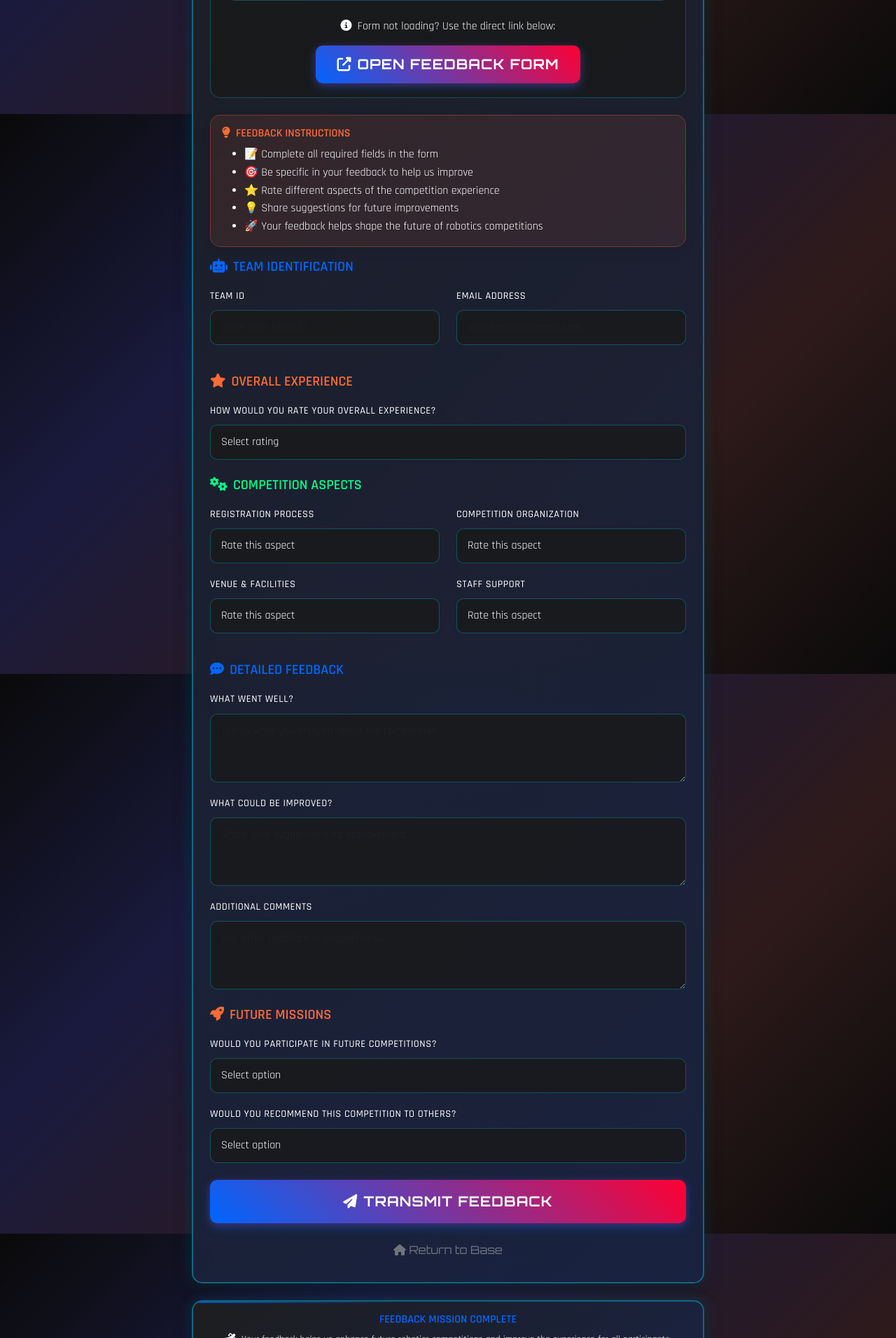
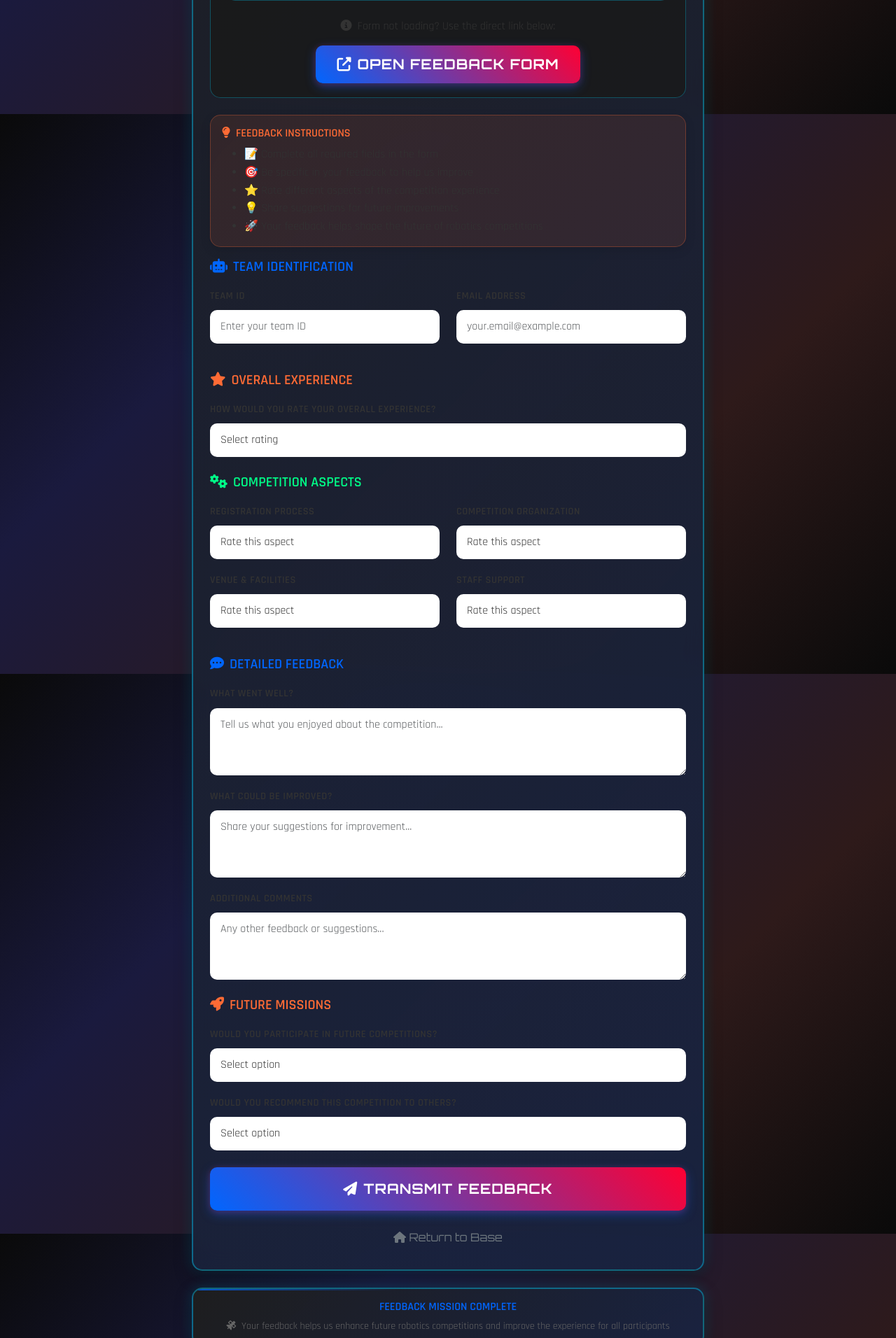
Before and after one commit to taksh1507/MatchPulse, a Python web app: template templates/feedback.html in a window 1280 px wide. Shown: the part 1437-3349 px from the top of the page at 70% size. Run offline with Jinja, Linux system fonts and the light colour scheme; the template is opened without the code that fills it, so the values that code supplies are empty; some libraries are stand-ins or nearby versions.

Commit message:
≡ƒÜÇ Complete MatchPulse System - Production Ready

```diff
--- a/templates/feedback.html
+++ b/templates/feedback.html
@@ -8,9 +8,7 @@
         <!-- Team RAW Feedback Header -->
         <div class="text-center mb-5">
             <div class="robotics-logo">
-                <img src="{{ url_for('static', filename='images/RawLogo.jpeg') }}"
-                     alt="TEAM RAW Logo"
-                     style="height: 150px; width: 150px; object-fit: contain; border-radius: 20px;
+                <img src="{{ url_for('static', filename='images/RawLogo.jpeg') }}" alt="TEAM RAW Logo" style="height: 150px; width: 150px; object-fit: contain; border-radius: 20px;
                             box-shadow: 0 0 25px rgba(0, 102, 255, 0.6), 0 0 35px rgba(255, 0, 51, 0.3);
                             border: 3px solid rgba(0, 102, 255, 0.7);
                             animation: roboticsPulse 3s ease-in-out infinite;"
@@ -20,58 +18,61 @@
                 <div id="feedback-logo-fallback" style="display: none; height: 150px; width: 150px; border-radius: 20px;
                      background: linear-gradient(45deg, var(--accent-blue), var(--accent-red));
                      align-items: center; justify-content: center; margin: 0 auto;">
-                    <i class="fas fa-comments" style="font-size: 4rem; color: white; text-shadow: 0 0 20px rgba(255,255,255,0.5);"></i>
+                    <i class="fas fa-comments"
+                        style="font-size: 4rem; color: white; text-shadow: 0 0 20px rgba(255,255,255,0.5);"></i>
                 </div>
             </div>
-            <h1 class="hologram-text mt-4" style="font-family: 'Orbitron', sans-serif; font-weight: 900; font-size: 2.2rem;">
+            <h1 class="hologram-text mt-4"
+                style="font-family: 'Orbitron', sans-serif; font-weight: 900; font-size: 2.2rem;">
                 <span style="color: var(--accent-blue); text-shadow: 0 0 20px rgba(0, 102, 255, 0.8);">MISSION</span>
                 <span style="color: var(--accent-red); text-shadow: 0 0 20px rgba(255, 0, 51, 0.8);">FEEDBACK</span>
             </h1>
-            <p style="color: var(--text-light); font-family: 'Rajdhani', sans-serif; font-size: 1.2em;">
+            <p style="color: #666666; font-family: 'Rajdhani', sans-serif; font-size: 1.2em;">
                 <i class="fas fa-satellite-dish me-2"></i>Help us improve the robotics competition experience
             </p>
         </div>
 
         <div class="card glow-border">
-            <div class="card-header text-center" style="background: linear-gradient(90deg, var(--accent-blue) 0%, var(--accent-red) 100%);">
+            <div class="card-header text-center"
+                style="background: linear-gradient(90deg, var(--accent-blue) 0%, var(--accent-red) 100%);">
                 <h4 class="mb-0" style="font-family: 'Orbitron', sans-serif; font-weight: 700;">
                     <i class="fas fa-comments me-2"></i>COMPETITION FEEDBACK PORTAL
                 </h4>
-                <small class="opacity-90" style="font-family: 'Rajdhani', sans-serif;">Your input drives our innovation</small>
+                <small class="opacity-90" style="font-family: 'Rajdhani', sans-serif;">Your input drives our
+                    innovation</small>
             </div>
             <div class="card-body p-4">
                 <!-- Team Information Display -->
                 {% if team_id %}
-                <div class="alert mb-4 data-stream" style="background: linear-gradient(135deg, rgba(0, 212, 255, 0.1) 0%, rgba(0, 255, 136, 0.1) 100%); border: 1px solid var(--accent-blue);">
+                <div class="alert mb-4 data-stream"
+                    style="background: linear-gradient(135deg, rgba(0, 212, 255, 0.1) 0%, rgba(0, 255, 136, 0.1) 100%); border: 1px solid var(--accent-blue);">
                     <h5 style="color: var(--accent-blue); font-family: 'Rajdhani', sans-serif; font-weight: 600;">
                         <i class="fas fa-robot me-2"></i>TEAM IDENTIFICATION
                     </h5>
-                    <p class="mb-0" style="color: var(--text-light);">
-                        <strong>Team ID: <span style="color: var(--accent-green);">{{ team_id }}</span></strong>
+                    <p class="mb-0" style="color: #333333;">
+                        <strong>Team ID: <span style="color: var(--team-blue);">{{ team_id }}</span></strong>
                     </p>
                 </div>
                 {% endif %}
 
                 <!-- Google Form Embed Section -->
-                <div class="google-form-container" style="background: rgba(26, 26, 26, 0.8); border-radius: 15px; padding: 20px; border: 1px solid rgba(0, 212, 255, 0.3);">
+                <div class="google-form-container"
+                    style="background: rgba(26, 26, 26, 0.8); border-radius: 15px; padding: 20px; border: 1px solid rgba(0, 212, 255, 0.3);">
                     <div class="text-center mb-4">
                         <h5 style="color: var(--accent-blue); font-family: 'Rajdhani', sans-serif; font-weight: 600;">
                             <i class="fas fa-external-link-alt me-2"></i>FEEDBACK TRANSMISSION PORTAL
                         </h5>
-                        <p style="color: var(--text-light); font-family: 'Rajdhani', sans-serif;">
+                        <p style="color: #333333; font-family: 'Rajdhani', sans-serif;">
                             Complete our comprehensive feedback form to help improve future robotics competitions
                         </p>
                     </div>
 
                     <!-- Google Form Iframe -->
-                    <div class="form-embed" style="border-radius: 15px; overflow: hidden; border: 2px solid rgba(0, 212, 255, 0.3);">
+                    <div class="form-embed"
+                        style="border-radius: 15px; overflow: hidden; border: 2px solid rgba(0, 212, 255, 0.3);">
                         <iframe
                             src="https://docs.google.com/forms/d/e/1FAIpQLSe_YOUR_GOOGLE_FORM_ID_HERE/viewform?embedded=true&usp=pp_url&entry.TEAM_ID_FIELD={{ team_id if team_id else '' }}"
-                            width="100%"
-                            height="800"
-                            frameborder="0"
-                            marginheight="0"
-                            marginwidth="0"
+                            width="100%" height="800" frameborder="0" marginheight="0" marginwidth="0"
                             style="background: white; border-radius: 10px;">
                             Loading feedback form...
                         </iframe>
@@ -79,12 +80,11 @@
 
                     <!-- Alternative Link -->
                     <div class="text-center mt-4">
-                        <p style="color: var(--text-light); font-family: 'Rajdhani', sans-serif; margin-bottom: 15px;">
+                        <p style="color: #333333; font-family: 'Rajdhani', sans-serif; margin-bottom: 15px;">
                             <i class="fas fa-info-circle me-2"></i>Form not loading? Use the direct link below:
                         </p>
                         <a href="https://docs.google.com/forms/d/e/1FAIpQLSe_YOUR_GOOGLE_FORM_ID_HERE/viewform?usp=pp_url&entry.TEAM_ID_FIELD={{ team_id if team_id else '' }}"
-                           target="_blank"
-                           class="btn btn-lg robotics-btn"
+                            target="_blank" class="btn btn-lg robotics-btn"
                             style="background: linear-gradient(45deg, var(--accent-blue) 0%, var(--accent-red) 100%);
                                   border: none; color: white; font-family: 'Orbitron', sans-serif; font-weight: 700;
                                   text-transform: uppercase; letter-spacing: 1px; padding: 12px 30px;
@@ -97,11 +97,12 @@
                 </div>
 
                 <!-- Instructions -->
-                <div class="alert mt-4" style="background: rgba(255, 107, 53, 0.1); border: 1px solid rgba(255, 107, 53, 0.3); border-radius: 15px;">
+                <div class="alert mt-4"
+                    style="background: rgba(255, 107, 53, 0.1); border: 1px solid rgba(255, 107, 53, 0.3); border-radius: 15px;">
                     <h6 style="color: var(--accent-orange); font-family: 'Rajdhani', sans-serif; font-weight: 600;">
                         <i class="fas fa-lightbulb me-2"></i>FEEDBACK INSTRUCTIONS
                     </h6>
-                    <ul style="color: var(--text-light); font-family: 'Rajdhani', sans-serif; margin-bottom: 0;">
+                    <ul style="color: #333333; font-family: 'Rajdhani', sans-serif; margin-bottom: 0;">
                         <li>📝 Complete all required fields in the form</li>
                         <li>🎯 Be specific in your feedback to help us improve</li>
                         <li>⭐ Rate different aspects of the competition experience</li>
@@ -111,7 +112,8 @@
                 </div>
                 <!-- Team Information -->
                 <div class="mb-4">
-                        <h5 class="mb-3" style="color: var(--accent-blue); font-family: 'Rajdhani', sans-serif; font-weight: 600;">
+                    <h5 class="mb-3"
+                        style="color: var(--accent-blue); font-family: 'Rajdhani', sans-serif; font-weight: 600;">
                         <i class="fas fa-robot me-2"></i>TEAM IDENTIFICATION
                     </h5>
                     <div class="row">
@@ -119,8 +121,7 @@
                             <div class="mb-3">
                                 <label for="team_id" class="form-label">Team ID</label>
                                 <input type="text" class="form-control" id="team_id" name="team_id"
-                                           value="{{ team_id if team_id else '' }}"
-                                           placeholder="Enter your team ID" required>
+                                    value="{{ team_id if team_id else '' }}" placeholder="Enter your team ID" required>
                             </div>
                         </div>
                         <div class="col-12 col-md-6">
@@ -135,11 +136,13 @@
 
                 <!-- Overall Experience -->
                 <div class="mb-4">
-                        <h5 class="mb-3" style="color: var(--accent-orange); font-family: 'Rajdhani', sans-serif; font-weight: 600;">
+                    <h5 class="mb-3"
+                        style="color: var(--accent-orange); font-family: 'Rajdhani', sans-serif; font-weight: 600;">
                         <i class="fas fa-star me-2"></i>OVERALL EXPERIENCE
                     </h5>
                     <div class="mb-3">
-                            <label for="overall_rating" class="form-label">How would you rate your overall experience?</label>
+                        <label for="overall_rating" class="form-label">How would you rate your overall
+                            experience?</label>
                         <select class="form-select" id="overall_rating" name="overall_rating" required>
                             <option value="">Select rating</option>
                             <option value="5">⭐⭐⭐⭐⭐ Excellent</option>
@@ -153,14 +156,16 @@
 
                 <!-- Competition Aspects -->
                 <div class="mb-4">
-                        <h5 class="mb-3" style="color: var(--accent-green); font-family: 'Rajdhani', sans-serif; font-weight: 600;">
+                    <h5 class="mb-3"
+                        style="color: var(--accent-green); font-family: 'Rajdhani', sans-serif; font-weight: 600;">
                         <i class="fas fa-cogs me-2"></i>COMPETITION ASPECTS
                     </h5>
                     <div class="row">
                         <div class="col-12 col-md-6">
                             <div class="mb-3">
                                 <label for="registration_process" class="form-label">Registration Process</label>
-                                    <select class="form-select" id="registration_process" name="registration_process" required>
+                                <select class="form-select" id="registration_process" name="registration_process"
+                                    required>
                                     <option value="">Rate this aspect</option>
                                     <option value="5">Excellent</option>
                                     <option value="4">Very Good</option>
@@ -172,8 +177,10 @@
                         </div>
                         <div class="col-12 col-md-6">
                             <div class="mb-3">
-                                    <label for="competition_organization" class="form-label">Competition Organization</label>
-                                    <select class="form-select" id="competition_organization" name="competition_organization" required>
+                                <label for="competition_organization" class="form-label">Competition
+                                    Organization</label>
+                                <select class="form-select" id="competition_organization"
+                                    name="competition_organization" required>
                                     <option value="">Rate this aspect</option>
                                     <option value="5">Excellent</option>
                                     <option value="4">Very Good</option>
@@ -216,7 +223,8 @@
 
                 <!-- Feedback Comments -->
                 <div class="mb-4">
-                        <h5 class="mb-3" style="color: var(--accent-blue); font-family: 'Rajdhani', sans-serif; font-weight: 600;">
+                    <h5 class="mb-3"
+                        style="color: var(--accent-blue); font-family: 'Rajdhani', sans-serif; font-weight: 600;">
                         <i class="fas fa-comment-dots me-2"></i>DETAILED FEEDBACK
                     </h5>
                     <div class="mb-3">
@@ -238,11 +246,13 @@
 
                 <!-- Future Participation -->
                 <div class="mb-4">
-                        <h5 class="mb-3" style="color: var(--accent-orange); font-family: 'Rajdhani', sans-serif; font-weight: 600;">
+                    <h5 class="mb-3"
+                        style="color: var(--accent-orange); font-family: 'Rajdhani', sans-serif; font-weight: 600;">
                         <i class="fas fa-rocket me-2"></i>FUTURE MISSIONS
                     </h5>
                     <div class="mb-3">
-                            <label for="participate_again" class="form-label">Would you participate in future competitions?</label>
+                        <label for="participate_again" class="form-label">Would you participate in future
+                            competitions?</label>
                         <select class="form-select" id="participate_again" name="participate_again" required>
                             <option value="">Select option</option>
                             <option value="definitely">🚀 Definitely Yes</option>
@@ -253,7 +263,8 @@
                         </select>
                     </div>
                     <div class="mb-3">
-                            <label for="recommend_others" class="form-label">Would you recommend this competition to others?</label>
+                        <label for="recommend_others" class="form-label">Would you recommend this competition to
+                            others?</label>
                         <select class="form-select" id="recommend_others" name="recommend_others" required>
                             <option value="">Select option</option>
                             <option value="definitely">🌟 Definitely</option>
@@ -277,7 +288,8 @@
                             letter-spacing: 1px;
                             box-shadow: 0 5px 15px rgba(0, 102, 255, 0.4), 0 2px 8px rgba(255, 0, 51, 0.3);
                             transition: all 0.3s ease;
-                        " onmouseover="this.style.transform='translateY(-2px)'; this.style.boxShadow='0 8px 25px rgba(0, 102, 255, 0.6), 0 4px 15px rgba(255, 0, 51, 0.5)'"
+                        "
+                        onmouseover="this.style.transform='translateY(-2px)'; this.style.boxShadow='0 8px 25px rgba(0, 102, 255, 0.6), 0 4px 15px rgba(255, 0, 51, 0.5)'"
                         onmouseout="this.style.transform='translateY(0)'; this.style.boxShadow='0 5px 15px rgba(0, 102, 255, 0.4), 0 2px 8px rgba(255, 0, 51, 0.3)'">
                         <i class="fas fa-paper-plane me-2"></i>TRANSMIT FEEDBACK
                     </button>
@@ -292,12 +304,14 @@
         <!-- Mission Briefing Card -->
         <div class="card mt-4 glow-border">
             <div class="card-body text-center">
-                <h6 class="mb-1" style="font-family: 'Rajdhani', sans-serif; font-weight: 600; color: var(--accent-blue);">
+                <h6 class="mb-1"
+                    style="font-family: 'Rajdhani', sans-serif; font-weight: 600; color: var(--accent-blue);">
                     FEEDBACK MISSION COMPLETE
                 </h6>
-                <small style="color: var(--text-light); font-family: 'Rajdhani', sans-serif;">
+                <small style="color: #666666; font-family: 'Rajdhani', sans-serif;">
                     <i class="fas fa-satellite me-1"></i>
-                    Your feedback helps us enhance future robotics competitions and improve the experience for all participants
+                    Your feedback helps us enhance future robotics competitions and improve the experience for all
+                    participants
                 </small>
             </div>
         </div>
@@ -308,24 +322,26 @@
 {% block scripts %}
 <style>
     /* Additional feedback form styles */
-    .form-control, .form-select {
-        background: rgba(26, 26, 26, 0.8) !important;
-        border: 1px solid rgba(0, 212, 255, 0.3) !important;
-        color: var(--text-light) !important;
+    .form-control,
+    .form-select {
+        background: white !important;
+        border: 2px solid var(--team-blue) !important;
+        color: #333333 !important;
         font-family: 'Rajdhani', sans-serif;
     }
 
-    .form-control:focus, .form-select:focus {
-        background: rgba(26, 26, 26, 0.9) !important;
-        border-color: var(--accent-blue) !important;
-        box-shadow: 0 0 10px rgba(0, 212, 255, 0.3) !important;
-        color: var(--text-light) !important;
+    .form-control:focus,
+    .form-select:focus {
+        background: white !important;
+        border-color: var(--team-red) !important;
+        box-shadow: 0 0 10px rgba(30, 90, 168, 0.3) !important;
+        color: #333333 !important;
     }
 
     .form-label {
-        color: var(--text-light) !important;
+        color: #333333 !important;
         font-family: 'Rajdhani', sans-serif;
-        font-weight: 500;
+        font-weight: 600;
         text-transform: uppercase;
         font-size: 0.9em;
         letter-spacing: 0.5px;
```
Lines whose indentation alone changed are shown as unchanged.
